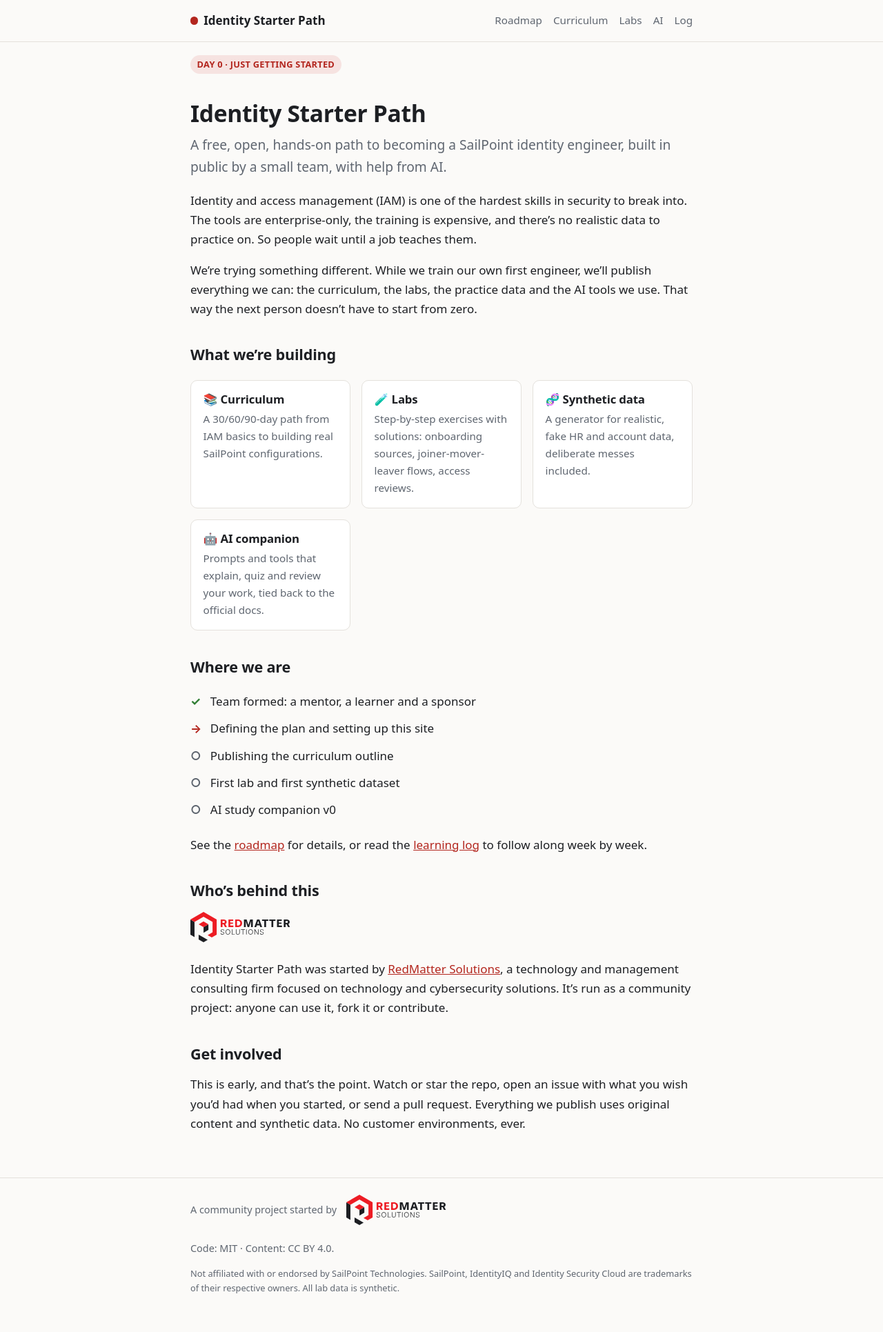
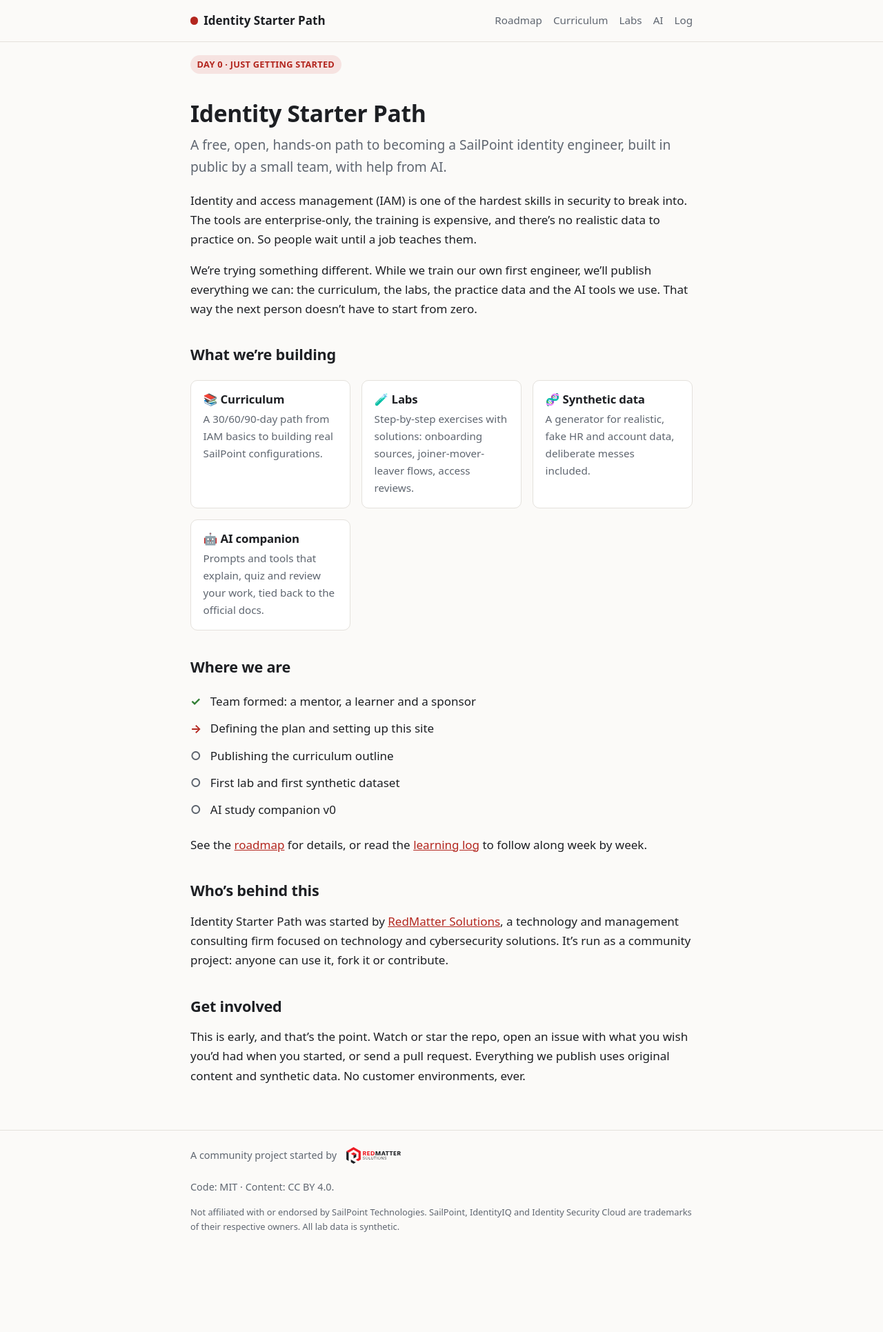
Before and after one commit to mkhattak/identity-starter-path, a Jekyll site: the page built from index.md, in a window 1280 px wide. Shown: the whole page at 69% size. Built offline with Jekyll 4.4.1, drawn with Linux system fonts in a browser that asks for light colours; after the commit the page ends 1842 px from its top, so only the background shows below that.

Commit message:
Show RedMatter logo once (footer) and size it properly
Co-Authored-By: Claude Opus 5.5 <noreply@anthropic.com>

```diff
--- a/assets/css/style.css
+++ b/assets/css/style.css
@@ -57,5 +57,5 @@ nav a:hover { color: var(--fg); }
 .rms-logo .cls-2, .rms-logo .cls-3 { fill: var(--fg); }
 .rms-logo .cls-3, .rms-logo .cls-4 { fill-rule: evenodd; }
 .started-by { display: inline-flex; flex-wrap: wrap; align-items: center; gap: .5rem .9rem; color: var(--muted); text-decoration: none; margin-bottom: .5rem; }
-.started-by .rms-logo { height: 44px; width: auto; }
+.started-by .rms-logo { height: 24px; width: 79px; flex: none; }
 .started-by:hover span { color: var(--fg); }
--- a/index.md
+++ b/index.md
@@ -35,8 +35,6 @@ See the [roadmap]({{ '/roadmap/' | relative_url }}) for details, or read the [le
 
 ## Who's behind this
 
-<a class="started-by" href="https://www.redmattersolutions.com">{% include redmatter-logo.svg %}</a>
-
 Identity Starter Path was started by [RedMatter Solutions](https://www.redmattersolutions.com), a technology and management consulting firm focused on technology and cybersecurity solutions. It's run as a community project: anyone can use it, fork it or contribute.
 
 ## Get involved
```
